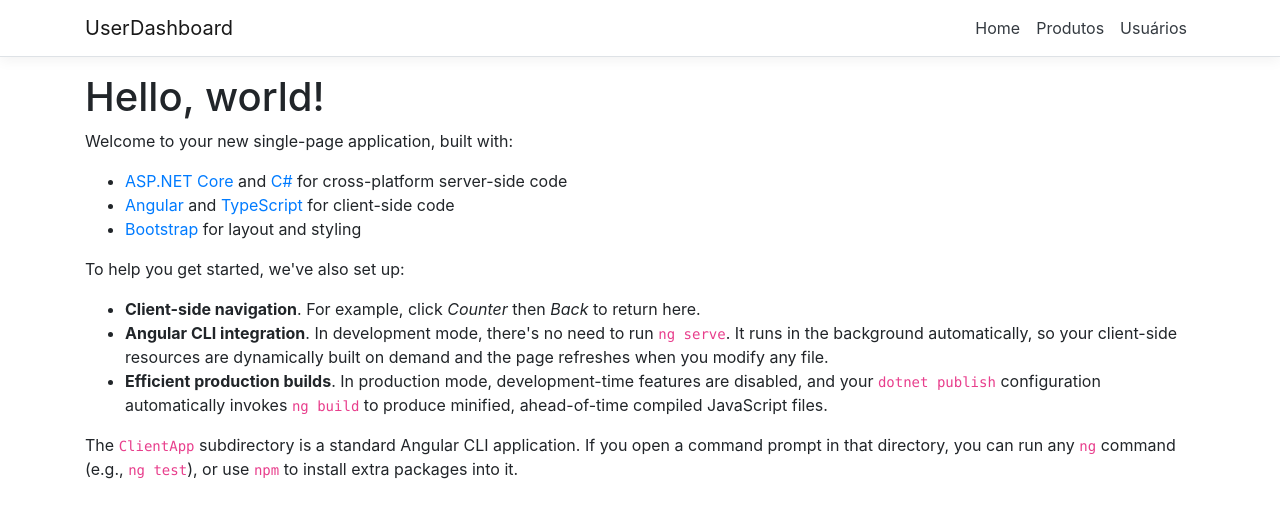
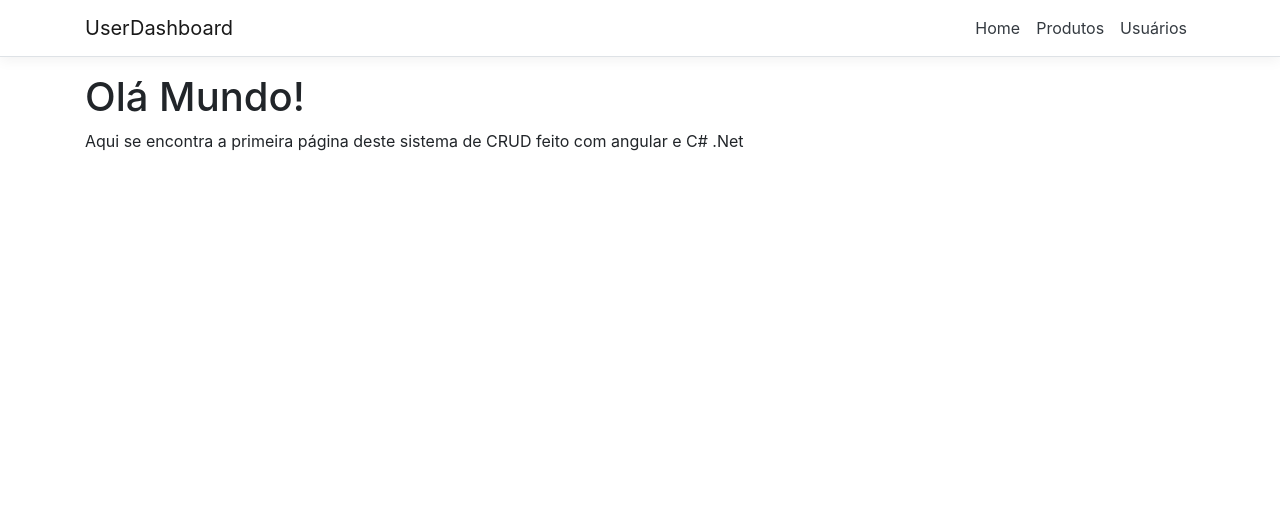
Before and after one commit to marcelotakayama/UserDashboard, an Angular app in the folder UserDashboard/ClientApp/: page / in a window 1280 px wide. Shown: the top 518 px of the page. Built offline with nearby package versions, Linux system fonts and the light colour scheme.

Commit message:
ATE AQUI TA FUNCIONANDO, SE DER RUIM TEM QUE VOLTAR PRA ESSE COMMIT AQUI

```diff
--- a/UserDashboard/ClientApp/src/app/counter/counter.component.html
+++ b/UserDashboard/ClientApp/src/app/counter/counter.component.html
@@ -1,7 +1,7 @@
-<h1>Counter</h1>
+<h1>Produtos</h1>
 
-<p>This is a simple example of an Angular component.</p>
+<p>Este componente serve para mostrar e gerenciar todos os produtos presentes no sistema</p>
 
-<p>Current count: <strong>{{ currentCount }}</strong></p>
+<!--<p>Current count: <strong>{{ currentCount }}</strong></p>
 
-<button class="btn btn-primary" (click)="incrementCounter()">Increment</button>
+<button class="btn btn-primary" (click)="incrementCounter()">Increment</button>-->
--- a/UserDashboard/ClientApp/src/app/fetch-data/fetch-data.component.html
+++ b/UserDashboard/ClientApp/src/app/fetch-data/fetch-data.component.html
@@ -1,8 +1,8 @@
-<h1>Weather forecast</h1>
+<h1>Usuários</h1>
 
-<p>This component demonstrates fetching data from the server.</p>
+<p>Este componente serve para mostrar e gerenciar todos os usuários do sistema</p>
 
-<p *ngIf="!forecasts"><em>Loading...</em></p>
+<!--<p *ngIf="!forecasts"><em>Loading...</em></p>
 
 <table class='table table-striped' *ngIf="forecasts">
   <thead>
@@ -21,4 +21,4 @@
       <td>{{ forecast.summary }}</td>
     </tr>
   </tbody>
-</table>
+</table>-->
--- a/UserDashboard/ClientApp/src/app/home/home.component.html
+++ b/UserDashboard/ClientApp/src/app/home/home.component.html
@@ -1,6 +1,8 @@
-<h1>Hello, world!</h1>
-<p>Welcome to your new single-page application, built with:</p>
-<ul>
+<h1>Olá Mundo!</h1>
+<p>Aqui se encontra a primeira página deste sistema de CRUD feito com angular e C# .Net</p>
+
+
+<!--<ul>
   <li><a href='https://get.asp.net/'>ASP.NET Core</a> and <a href='https://msdn.microsoft.com/en-us/library/67ef8sbd.aspx'>C#</a> for cross-platform server-side code</li>
   <li><a href='https://angular.io/'>Angular</a> and <a href='http://www.typescriptlang.org/'>TypeScript</a> for client-side code</li>
   <li><a href='http://getbootstrap.com/'>Bootstrap</a> for layout and styling</li>
@@ -11,4 +13,4 @@
   <li><strong>Angular CLI integration</strong>. In development mode, there's no need to run <code>ng serve</code>. It runs in the background automatically, so your client-side resources are dynamically built on demand and the page refreshes when you modify any file.</li>
   <li><strong>Efficient production builds</strong>. In production mode, development-time features are disabled, and your <code>dotnet publish</code> configuration automatically invokes <code>ng build</code> to produce minified, ahead-of-time compiled JavaScript files.</li>
 </ul>
-<p>The <code>ClientApp</code> subdirectory is a standard Angular CLI application. If you open a command prompt in that directory, you can run any <code>ng</code> command (e.g., <code>ng test</code>), or use <code>npm</code> to install extra packages into it.</p>
+<p>The <code>ClientApp</code> subdirectory is a standard Angular CLI application. If you open a command prompt in that directory, you can run any <code>ng</code> command (e.g., <code>ng test</code>), or use <code>npm</code> to install extra packages into it.</p>-->
```
